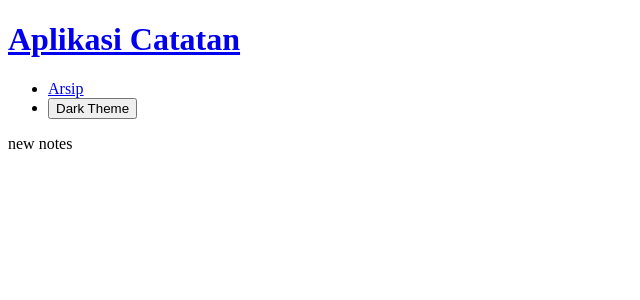
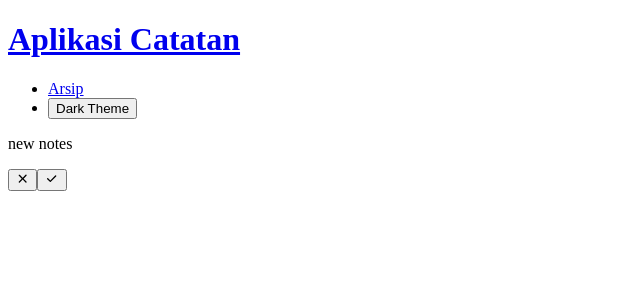
Before and after one commit to jhonarendra/react-personal-notes, a React (Create React App) app: page /notes/new in a window 1280 px wide. Shown: the top 300 px of the page, without its empty margins (0-640 px from the left). Built offline with nearby package versions, Linux system fonts and the light colour scheme; the HTML template or start-up script is replaced by a standard one.

Commit message:
add: page action

```diff
--- /dev/null
+++ b/src/components/index/HomePageAction.jsx
@@ -0,0 +1,21 @@
+import React from 'react'
+import { HiPlus } from 'react-icons/hi'
+import { useNavigate } from 'react-router-dom'
+import PageAction from '../layout/PageAction'
+
+export default function HomePageAction() {
+  const navigate = useNavigate()
+
+  return (
+    <PageAction page="homepage">
+      <button
+        className="action"
+        type="button"
+        title="Tambah"
+        onClick={() => navigate('/notes/new')}
+      >
+        <HiPlus />
+      </button>
+    </PageAction>
+  )
+}
--- /dev/null
+++ b/src/components/layout/PageAction.jsx
@@ -0,0 +1,17 @@
+import React from 'react'
+import PropTypes from 'prop-types'
+
+function PageAction({ page, children }) {
+  return (
+    <div className={`${page}__action`}>
+      { children }
+    </div>
+  )
+}
+
+PageAction.propTypes = {
+  page: PropTypes.string.isRequired,
+  children: PropTypes.element.isRequired
+}
+
+export default PageAction
--- /dev/null
+++ b/src/components/notes/AddNewPageAction.jsx
@@ -0,0 +1,31 @@
+import React from 'react'
+import { HiX, HiCheck } from 'react-icons/hi'
+import { useNavigate } from 'react-router-dom'
+import PageAction from '../layout/PageAction'
+
+export default function AddNewPageAction() {
+  const navigate = useNavigate()
+
+  return (
+    <PageAction page="add-new-page">
+      <>
+        <button
+          className="action"
+          type="button"
+          title="Tambah"
+          onClick={() => navigate('/')}
+        >
+          <HiX />
+        </button>
+        <button
+          className="action"
+          type="button"
+          title="Tambah"
+          onClick={() => navigate('/notes/new')}
+        >
+          <HiCheck />
+        </button>
+      </>
+    </PageAction>
+  )
+}
--- a/src/pages/index.jsx
+++ b/src/pages/index.jsx
@@ -1,5 +1,6 @@
 import React from 'react'
 import { Link } from 'react-router-dom'
+import HomepageAction from '../components/index/HomePageAction'
 
 export default function IndexPage() {
   return (
@@ -21,6 +22,7 @@ export default function IndexPage() {
           </p>
         </article>
       </section>
+      <HomepageAction />
     </section>
   )
 }
--- a/src/pages/notes/new.jsx
+++ b/src/pages/notes/new.jsx
@@ -1,7 +1,12 @@
 import React from 'react'
+import AddNewPageAction from '../../components/notes/AddNewPageAction'
 
 export default function NotesNewPages() {
   return (
-    <p>new notes</p>
+    <section className="add-new-page">
+      <p>new notes</p>
+      <AddNewPageAction />
+    </section>
+
   )
 }
```
